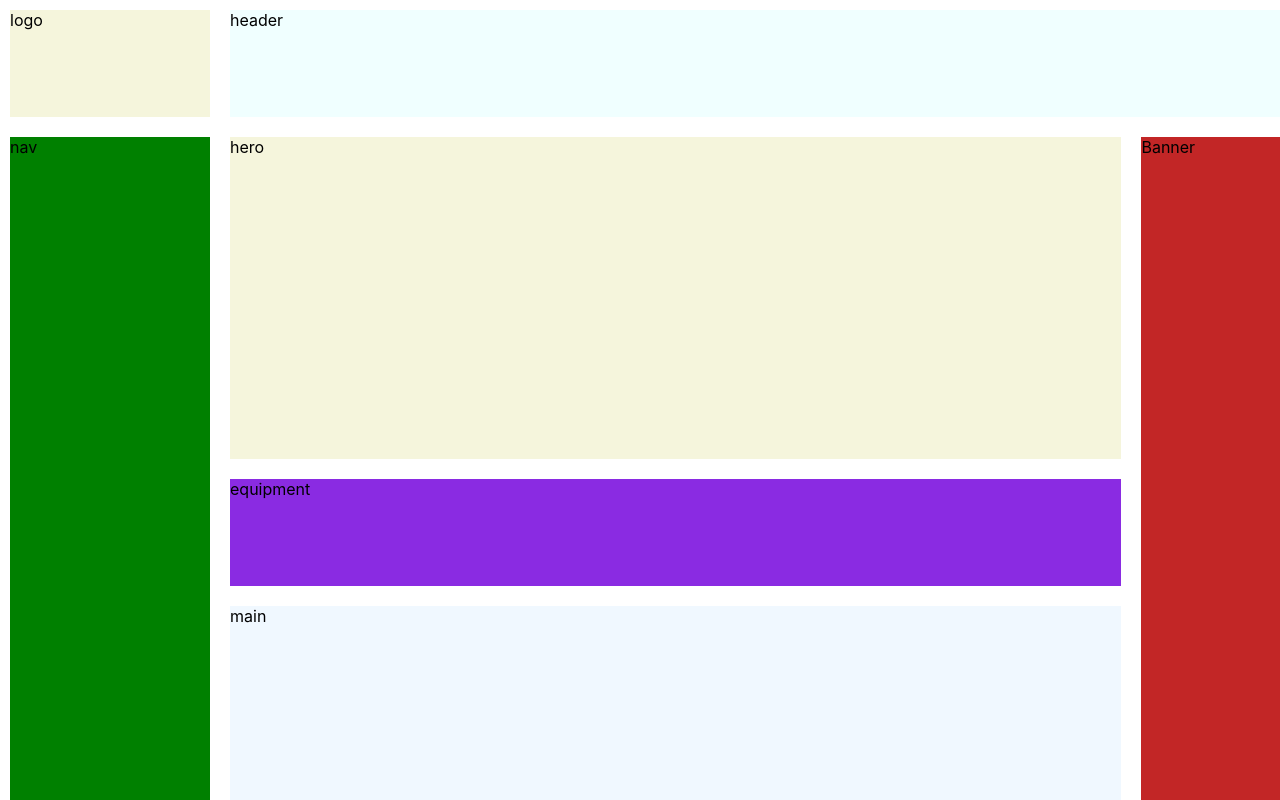
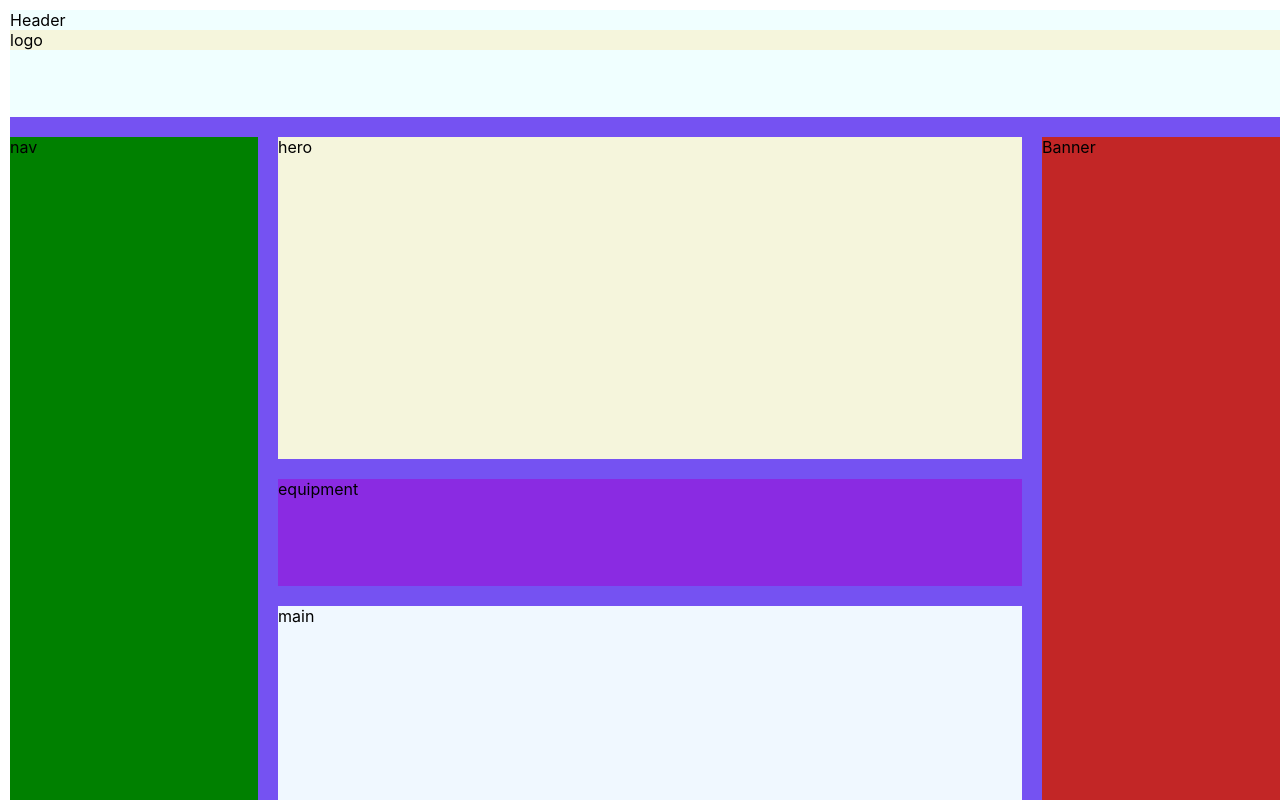
Before and after one commit to lcmalloy/E7, a React (Create React App) app in the folder e7-inventory-app/: page / in a window 1280 px wide. Shown: the top 800 px of the page. Built offline with nearby package versions, Linux system fonts and the light colour scheme.

Commit message:
updated grid layout removed logo from template, added logo to header section

```diff
--- a/e7-inventory-app/src/App.css
+++ b/e7-inventory-app/src/App.css
@@ -7,25 +7,43 @@
 @media (min-width:1025px) { /* big landscape tablets, laptops, and desktops */ }
 @media (min-width:1281px) { /* hi-res laptops and desktops */ }
 
+.primary1 {
+  background-color: #ce5bf2
+}
+
+.primary2 {
+  background-color: #e1d5f2
+}
+
+.primary3 {
+  background-color: #7552f2
+}
+
+.secondary1 {
+  background-color: #50B4f2
+}
+
+.secondary2 {
+  background-color: #F2b705
+}
+
 @media (grid: 0) {
-
   /* MOBILE GRID LAYOUT */
-
   @media (min-width:20em) {
     .container {
       display: grid;
       height: 200vh;
       width: 100vw;
       margin: 10px 10px 10px 10px;
-      grid-template: 1fr 3fr 1fr 5fr 2fr 2fr / 1fr 6fr;
+      grid-template: 1fr 3fr 1fr 5fr 2fr 2fr / 1fr;
       gap: 20px;
       grid-template-areas:
-        "logo header"
-        "hero hero"
-        "equipment-selector equipment-selector"
-        "main main"
-        "similar-item similar-item"
-        "footer footer"
+        "header"
+        "hero"
+        "equipment-selector"
+        "main"
+        "similar-item"
+        "footer"
       ;
     }
 
@@ -68,7 +86,6 @@
       display:none;
     }
 
-
     .footer {
       background-color:palegoldenrod;
       grid-area: footer;
@@ -76,33 +93,17 @@
   }
 
   /* DESKTOP GRID LAYOUT */
-
   @media (min-width: 80em) {
     .container {
-      display: grid;
-      height: 200vh;
-      width: 100vw;
-      margin: 10px 10px 10px 10px;
-      grid-template: 1fr 3fr 1fr 5fr 2fr 2fr / 1fr 6fr 1fr;
-      gap: 20px;
+      grid-template: 1fr 3fr 1fr 5fr 2fr 2fr / 2fr 6fr 2fr;
       grid-template-areas:
-        "logo header header"
+        "header header header"
         "nav hero banner"
         "nav equipment-selector banner"
         "nav main banner"
         "nav similar-item banner"
         "footer footer footer"
       ;
-    }
-
-    .logo {
-      background-color:beige;
-      grid-area: logo;
-    }
-
-    .header {
-      background-color:azure;
-      grid-area: header;
     }
 
     .nav {
@@ -112,36 +113,10 @@
       display: block;
     }
 
-    .hero {
-      background-color:beige;
-      grid-area: hero;
-    }
-
-    .equipment-selector {
-      background-color:blueviolet;
-      grid-area: equipment-selector;
-    }
-
-    .main {
-      background-color:aliceblue;
-      grid-area: main;
-    }
-
-    .similar-item {
-      background-color:royalblue;
-      grid-area: similar-item;
-    }
-
     .banner {
       background-color:rgb(194, 38, 38);
       grid-area: banner;
       display: block;
     }
-
-
-    .footer {
-      background-color:palegoldenrod;
-      grid-area: footer;
-    }
   }
 }
--- a/e7-inventory-app/src/App.js
+++ b/e7-inventory-app/src/App.js
@@ -3,9 +3,11 @@ import './App.css';
 function App() {
 
   return (
-    <div className="container">
-      <div className="logo">logo</div>
-      <div className="header">header</div>
+    <div className="container primary3">
+      <div className="header">
+        Header
+        <div className="logo">logo</div>
+      </div>
       <div className="nav">nav</div>
       <div className="hero">hero</div>
       <div className="equipment-selector">equipment</div>
```
